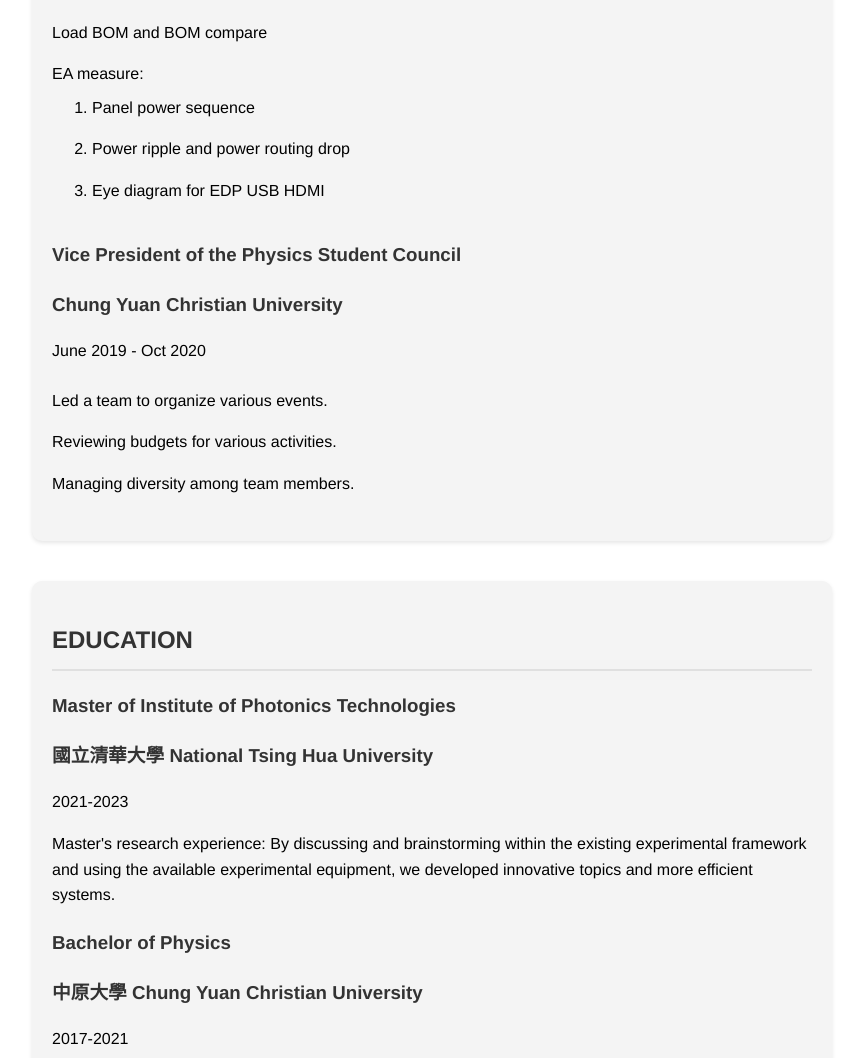
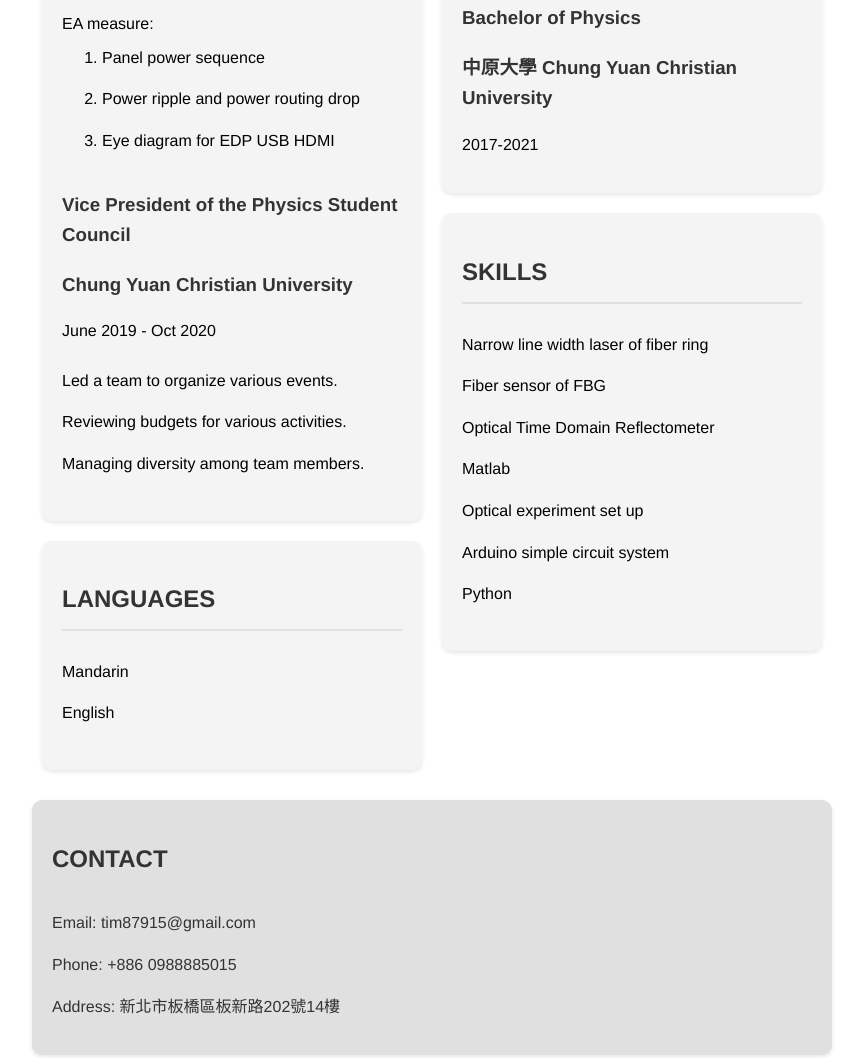
Before and after one commit to GinChenWu/resume, a plain HTML site: page index.html in a window 1280 px wide. Shown: the part 1193-2251 px from the top of the page, without its empty margins (208-1071 px from the left). Drawn offline with Linux system fonts and the light colour scheme.

Commit message:
Update index.html

```diff
--- a/index.html
+++ b/index.html
@@ -5,15 +5,13 @@
     <meta name="viewport" content="width=device-width, initial-scale=1.0">
     <title>曾麒鴻 - 個人網站</title>
     <style>
-        /* 定義根變數以便全站統一調色 */
         :root {
             --color-background: #ffffff;
             --color-text: #000000;
-            --color-primary: #333333; /* 標題顏色 */
+            --color-primary: #333333;
             --color-secondary: #f4f4f4;
             --color-accent: #e0e0e0;
         }
-        /* 設置整個網頁的基礎樣式 */
         body {
             font-family: 'Microsoft JhengHei', 'Helvetica Neue', Arial, sans-serif;
             line-height: 1.6;
@@ -22,57 +20,53 @@
             background-color: var(--color-background);
             color: var(--color-text);
         }
-        /* 設置容器樣式，居中顯示並限制最大寬度 */
         .container {
-            max-width: 800px;
-            margin: 0 auto;
+            display: flex;
+            justify-content: center;
             padding: 20px;
         }
-        /* 設置頁首樣式 */
+        .content {
+            max-width: 800px;
+        }
         header {
             background-color: var(--color-primary);
             color: var(--color-background);
             padding: 30px 0;
             text-align: center;
+            width: 100%;
         }
         header h1 {
             margin: 0;
-            font-size: 2em; /* 調整標題大小 */
+            font-size: 2em;
             font-weight: bold;
         }
-        /* 設置個人簡介區塊樣式 */
-        .profile {
-            margin-top: 40px;
+        .profile, .section, .contact-info {
             background-color: var(--color-secondary);
             padding: 20px;
             border-radius: 10px;
             box-shadow: 0 2px 4px rgba(0, 0, 0, 0.1);
+            margin-bottom: 20px;
         }
-        /* 設置個人照片樣式 */
+        .profile {
+            display: flex;
+            align-items: center;
+        }
         .profile-image {
             width: 150px;
             height: 150px;
             border-radius: 50%;
             margin-right: 20px;
             object-fit: cover;
-            float: left;
-        }
-        .section {
-            margin-top: 40px;
-            background-color: var(--color-secondary);
-            padding: 20px;
-            border-radius: 10px;
-            box-shadow: 0 2px 4px rgba(0, 0, 0, 0.1);
         }
         h2 {
-            color: var(--color-primary); /* 更新標題顏色 */
+            color: var(--color-primary);
             border-bottom: 2px solid var(--color-accent);
             padding-bottom: 10px;
             font-weight: bold;
             margin-bottom: 20px;
         }
         h3 {
-            color: var(--color-primary); /* 更新小標題顏色 */
+            color: var(--color-primary);
             margin-top: 20px;
             font-weight: bold;
         }
@@ -89,27 +83,25 @@
             color: var(--color-primary);
             padding: 20px;
             border-radius: 10px;
-            margin-top: 40px;
             box-shadow: 0 2px 4px rgba(0, 0, 0, 0.1);
         }
-        .contact-info p {
-            margin: 10px 0;
+        .main-content {
+            display: flex;
+            flex-wrap: wrap;
         }
-        /* 設置響應式樣式 */
+        .main-content > div {
+            flex: 1;
+            min-width: 300px;
+            padding: 10px;
+        }
         @media (min-width: 600px) {
             .profile {
-                display: flex;
-                align-items: center;
                 text-align: left;
-            }
-            .profile img {
-                margin-right: 20px;
             }
         }
     </style>
 </head>
 <body>
-    <!-- 頁首 -->
     <header>
         <div class="container">
             <h1>曾麒鴻 RESUME</h1>
@@ -117,7 +109,7 @@
     </header>
 
     <div class="container">
-        <!-- 個人簡介區塊 -->
+        <div class="content">
             <section class="profile">
                 <img src="image1.jpg" alt="曾麒鴻的照片" class="profile-image">
                 <div>
@@ -139,7 +131,8 @@
                 </div>
             </section>
 
-        <!-- 工作經歷區塊 -->
+            <div class="main-content">
+                <div>
                     <section class="section">
                         <h2>EXPERIENCE</h2>
                         <h3>Laptop Hardware Engineer</h3>
@@ -170,7 +163,16 @@
                         </ul>
                     </section>
 
-        <!-- 教育背景區塊 -->
+                    <section class="section">
+                        <h2>LANGUAGES</h2>
+                        <ul>
+                            <li>Mandarin</li>
+                            <li>English</li>
+                        </ul>
+                    </section>
+                </div>
+
+                <div>
                     <section class="section">
                         <h2>EDUCATION</h2>
                         <h3>Master of Institute of Photonics Technologies</h3>
@@ -185,7 +187,6 @@ developed innovative topics and more efficient systems.</p>
                         <p>2017-2021</p>
                     </section>
 
-        <!-- 技能區塊 -->
                     <section class="section">
                         <h2>SKILLS</h2>
                         <ul>
@@ -198,17 +199,9 @@ developed innovative topics and more efficient systems.</p>
                             <li>Python</li>
                         </ul>
                     </section>
+                </div>
+            </div>
 
-        <!-- 語言能力區塊 -->
-        <section class="section">
-            <h2>LANGUAGES</h2>
-            <ul>
-                <li>Mandarin</li>
-                <li>English</li>
-            </ul>
-        </section>
-
-        <!-- 聯絡資訊區塊 -->
             <section class="contact-info">
                 <h2>CONTACT</h2>
                 <p>Email: tim87915@gmail.com</p>
@@ -216,5 +209,6 @@ developed innovative topics and more efficient systems.</p>
                 <p>Address: 新北市板橋區板新路202號14樓</p>
             </section>
         </div>
+    </div>
 </body>
 </html>
```
Lines whose indentation alone changed are shown as unchanged.
